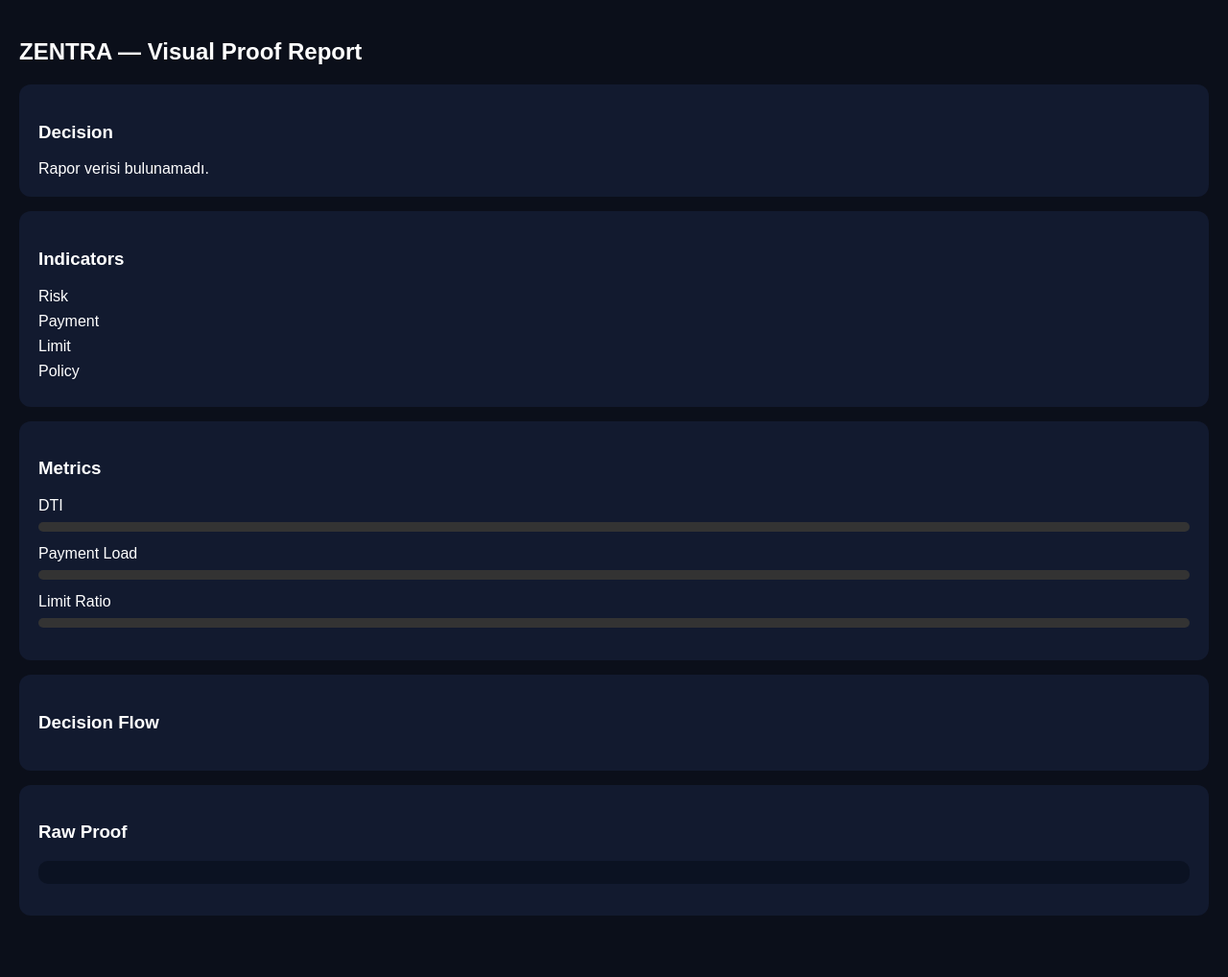
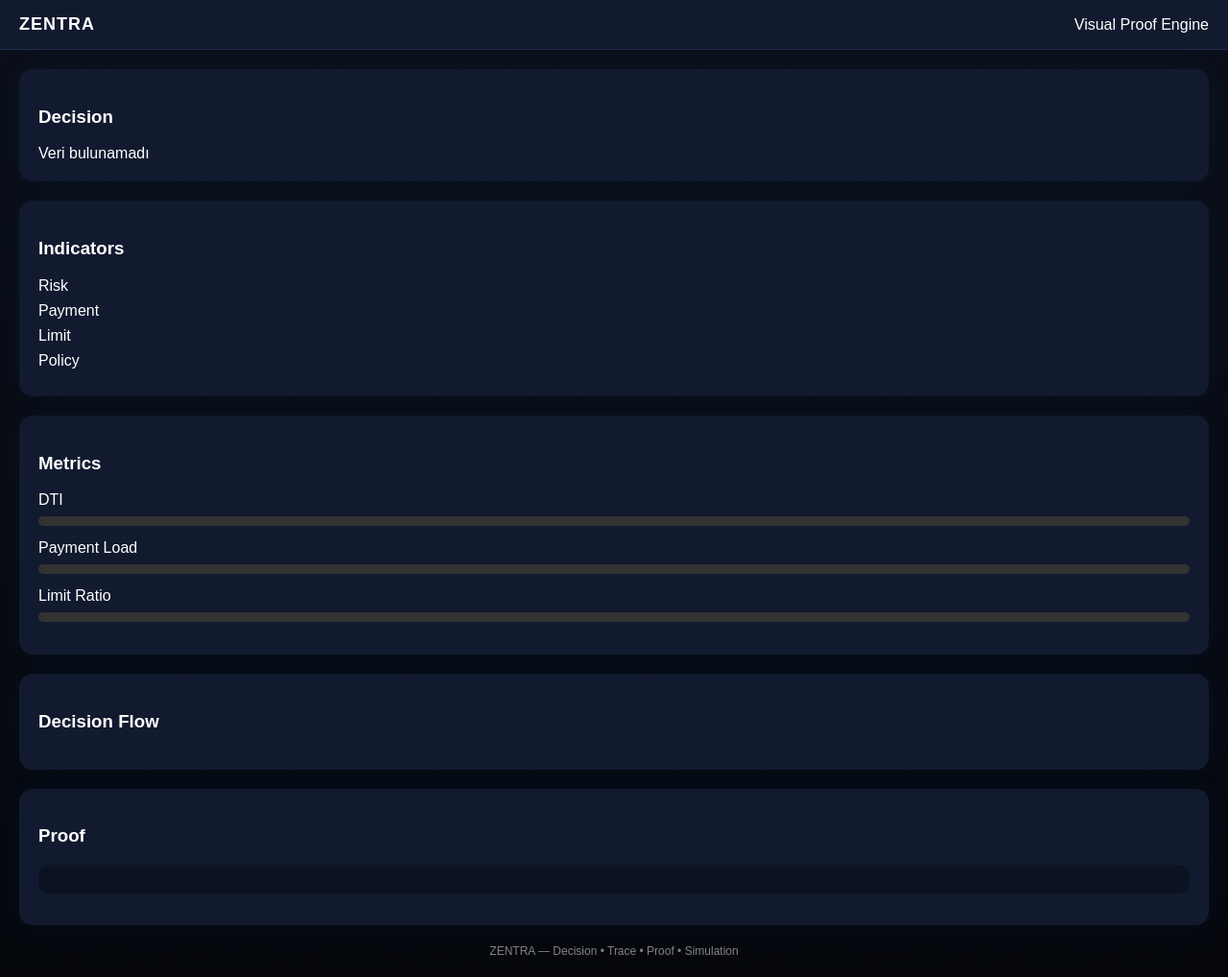
Before and after one commit to Mehmetaltas/zentra-core, a website: page app/report-visual.html in a window 1280 px wide. Shown: the whole page at 96% size. Before the commit the page ends 989 px from the top, so only its background shows below. Drawn offline with Linux system fonts and the light colour scheme.

Commit message:
upgrade visual UI to premium investor style

```diff
--- a/app/report-visual.html
+++ b/app/report-visual.html
@@ -5,20 +5,90 @@
 <meta name="viewport" content="width=device-width, initial-scale=1.0">
 <title>ZENTRA Visual Proof</title>
 <style>
-body{font-family:Arial;background:#0b0f1a;color:#fff;margin:0;padding:20px}
-.card{background:#121a2f;padding:20px;border-radius:12px;margin-bottom:15px}
-.bar{height:10px;background:#333;border-radius:10px;overflow:hidden;margin:8px 0 14px}
-.fill{height:10px;background:linear-gradient(90deg,#00c6ff,#ff4d4d);width:0%;transition:width 1s ease}
-.indicator{display:flex;justify-content:space-between;margin:8px 0}
-.badge{padding:5px 10px;border-radius:6px;font-weight:bold}
-.green{background:#1f8f4e}.yellow{background:#d9a300}.red{background:#b30000}
-.trace{margin-top:10px;font-size:13px;opacity:.9}
-pre{white-space:pre-wrap;background:#0b1222;padding:12px;border-radius:10px;color:#dce7ff}
+body{
+  font-family:Arial;
+  background:linear-gradient(180deg,#0b0f1a,#05070d);
+  color:#fff;
+  margin:0;
+  padding:0;
+}
+.header{
+  padding:15px 20px;
+  background:#121a2f;
+  display:flex;
+  justify-content:space-between;
+  align-items:center;
+  border-bottom:1px solid #1f2a45;
+}
+.logo{
+  font-weight:bold;
+  font-size:18px;
+  letter-spacing:1px;
+}
+.container{
+  padding:20px;
+}
+.card{
+  background:#121a2f;
+  padding:20px;
+  border-radius:14px;
+  margin-bottom:20px;
+  box-shadow:0 0 30px rgba(0,198,255,0.05);
+}
+.bar{
+  height:10px;
+  background:#333;
+  border-radius:10px;
+  overflow:hidden;
+  margin:8px 0 14px;
+}
+.fill{
+  height:10px;
+  background:linear-gradient(90deg,#00c6ff,#ff4d4d);
+  width:0%;
+  transition:width 1s ease;
+}
+.indicator{
+  display:flex;
+  justify-content:space-between;
+  margin:8px 0;
+}
+.badge{
+  padding:6px 12px;
+  border-radius:8px;
+  font-size:12px;
+}
+.green{background:#1f8f4e}
+.yellow{background:#d9a300}
+.red{background:#b30000}
+.trace{
+  margin-top:8px;
+  font-size:13px;
+  opacity:.9;
+}
+pre{
+  background:#0b1222;
+  padding:15px;
+  border-radius:12px;
+  color:#dce7ff;
+  overflow:auto;
+}
+.footer{
+  text-align:center;
+  font-size:12px;
+  opacity:.5;
+  margin-top:20px;
+}
 </style>
 </head>
 <body>
 
-<h2>ZENTRA — Visual Proof Report</h2>
+<div class="header">
+  <div class="logo">ZENTRA</div>
+  <div>Visual Proof Engine</div>
+</div>
+
+<div class="container">
 
 <div class="card">
 <h3>Decision</h3>
@@ -35,9 +105,16 @@ pre{white-space:pre-wrap;background:#0b1222;padding:12px;border-radius:10px;colo
 
 <div class="card">
 <h3>Metrics</h3>
-  <div>DTI</div><div class="bar"><div id="dtiBar" class="fill"></div></div>
-  <div>Payment Load</div><div class="bar"><div id="paymentBar" class="fill"></div></div>
-  <div>Limit Ratio</div><div class="bar"><div id="limitBar" class="fill"></div></div>
+
+<div>DTI</div>
+<div class="bar"><div id="dtiBar" class="fill"></div></div>
+
+<div>Payment Load</div>
+<div class="bar"><div id="paymentBar" class="fill"></div></div>
+
+<div>Limit Ratio</div>
+<div class="bar"><div id="limitBar" class="fill"></div></div>
+
 </div>
 
 <div class="card">
@@ -46,8 +123,14 @@ pre{white-space:pre-wrap;background:#0b1222;padding:12px;border-radius:10px;colo
 </div>
 
 <div class="card">
-  <h3>Raw Proof</h3>
+<h3>Proof</h3>
 <pre id="raw"></pre>
+</div>
+
+<div class="footer">
+ZENTRA — Decision • Trace • Proof • Simulation
+</div>
+
 </div>
 
 <script>
@@ -57,69 +140,73 @@ function getData(){
       return window.parent.ZENTRA_DATA;
     }
   }catch(e){}
-  if(window.ZENTRA_DATA){
-    return window.ZENTRA_DATA;
-  }
-  return null;
+  return window.ZENTRA_DATA || null;
 }
 
 function setBar(id,value,max){
-  document.getElementById(id).style.width = Math.min((Number(value || 0)/max)*100,100)+"%";
+  document.getElementById(id).style.width =
+    Math.min((Number(value||0)/max)*100,100)+"%";
 }
 
 function badge(id,text,color){
-  document.getElementById(id).innerHTML=`<span class="badge ${color}">${text}</span>`;
+  document.getElementById(id).innerHTML =
+    `<span class="badge ${color}">${text}</span>`;
 }
 
 function render(){
+
   const data = getData();
-
   if(!data){
-    document.getElementById("decisionBox").innerHTML = "Rapor verisi bulunamadı.";
+    decisionBox.innerHTML="Veri bulunamadı";
     return;
   }
 
   const r = data.result ? data.result : data;
-  const derived = r.derived || {};
-  const policy = r.policy || {};
-  const explain = Array.isArray(r.explain) ? r.explain : [];
+  const d = r.derived || {};
+  const p = r.policy || {};
 
-  document.getElementById("decisionBox").innerHTML =
-    `<b>Karar:</b> ${r.decision || "-"}<br>` +
-    `<b>Skor:</b> ${r.score ?? "-"}<br><br>` +
-    explain.map(x=>"• "+x).join("<br>");
+  decisionBox.innerHTML =
+    `<b>${r.decision}</b><br>Skor: ${r.score}<br><br>` +
+    (r.explain||[]).map(x=>"• "+x).join("<br>");
 
-  setBar("dtiBar",derived.debt_to_income || 0,10);
-  setBar("paymentBar",derived.payment_load || 0,1);
-  setBar("limitBar",derived.limit_ratio || 0,5);
+  setBar("dtiBar",d.debt_to_income,10);
+  setBar("paymentBar",d.payment_load,1);
+  setBar("limitBar",d.limit_ratio,5);
 
-  badge("riskBadge",r.decision || "-",r.decision==="Reddet"?"red":(r.decision==="İncele"?"yellow":"green"));
-  badge("paymentBadge",(derived.payment_load || 0)>0.5?"HIGH":"OK",(derived.payment_load || 0)>0.5?"red":"green");
-  badge("limitBadge",(derived.limit_ratio || 0)>4?"HIGH":"OK",(derived.limit_ratio || 0)>4?"red":"green");
-  badge("policyBadge",policy.mode || "OFF",(policy.mode==="ON"?"yellow":"green"));
+  badge("riskBadge",r.decision,
+    r.decision==="Reddet"?"red":(r.decision==="İncele"?"yellow":"green"));
+
+  badge("paymentBadge",
+    d.payment_load>0.5?"HIGH":"OK",
+    d.payment_load>0.5?"red":"green");
+
+  badge("limitBadge",
+    d.limit_ratio>4?"HIGH":"OK",
+    d.limit_ratio>4?"red":"green");
+
+  badge("policyBadge",p.mode||"OFF","yellow");
 
   const steps=[
-    "Input alındı",
-    "Derived metrikler hesaplandı",
-    "Rules çalıştı",
-    "Policy kontrol edildi",
-    "Decision üretildi",
-    "Trace + Proof kaydı oluşturuldu"
+    "Input",
+    "Derived",
+    "Rules",
+    "Policy",
+    "Decision",
+    "Proof"
   ];
 
-  const flow=document.getElementById("flow");
   flow.innerHTML="";
   let i=0;
   const int=setInterval(()=>{
     if(i>=steps.length){clearInterval(int);return;}
-    const d=document.createElement("div");
-    d.className="trace";
-    d.innerText="✔ "+steps[i];
-    flow.appendChild(d);
+    const div=document.createElement("div");
+    div.className="trace";
+    div.innerText="✔ "+steps[i];
+    flow.appendChild(div);
     i++;
   },300);
 
-  document.getElementById("raw").innerText = JSON.stringify(r,null,2);
+  raw.innerText = JSON.stringify(r,null,2);
 }
 
 render();
```
Lines whose indentation alone changed are shown as unchanged.
